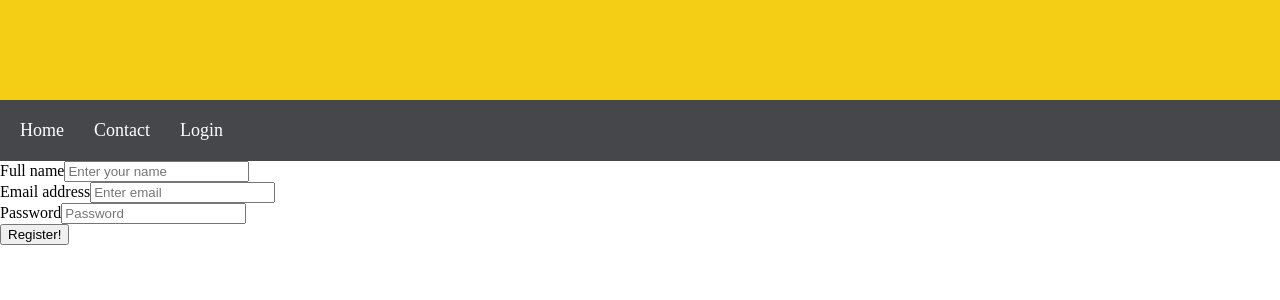
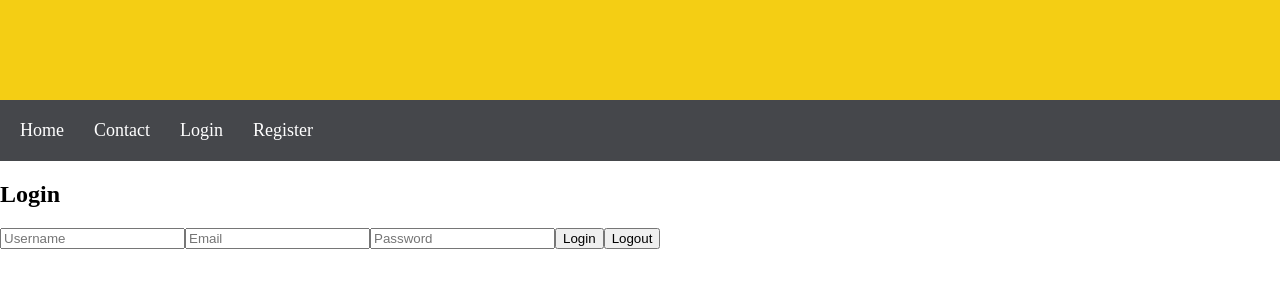
Before and after one commit to Ervpst/Kultuuriklubi, an Angular app in the folder front-end/: page /login in a window 1280 px wide. Shown: the top 300 px of the page. Built offline with nearby package versions, Linux system fonts and the light colour scheme.

Commit message:
Register,Login,Logout frontend
Register toimib, Login ja Logout vaja üle vaadata veel

```diff
--- a/front-end/src/app/app.component.html
+++ b/front-end/src/app/app.component.html
@@ -3,5 +3,6 @@
   <a class="nav-link" routerLink="/home">Home</a>
   <a class="nav-link" routerLink="/contact">Contact</a>
   <a class="nav-link" routerLink="/login">Login</a>
+  <a class="nav-link" routerLink="/register">Register</a>
 </nav>
   <router-outlet></router-outlet>
--- a/front-end/src/app/app.module.ts
+++ b/front-end/src/app/app.module.ts
@@ -2,30 +2,45 @@
 import { NgModule } from '@angular/core';
 import { BrowserModule } from '@angular/platform-browser';
 import { RouterModule, Routes } from '@angular/router';
+import { FormsModule } from '@angular/forms';
+import { HttpClientModule } from '@angular/common/http';
+
 import { AppComponent } from './app.component';
+import { AuthenticationService } from './authentication.service';
+//import { AppRoutingModule } from './app-routing.module';
+
 import { HomeComponent } from './home/home.component';
 import { ContactComponent } from './contact/contact.component';
-import {LoginComponent} from './login/login.component'
+import { LoginComponent} from './login/login.component';
+import { RegisterComponent } from './register/register.component';
+
 
 const routes: Routes = [
   { path: '', redirectTo: '/home', pathMatch: 'full' }, // Redirect to '/home' route
   { path: 'home', component: HomeComponent },
   { path: 'contact', component: ContactComponent },
   { path: 'login', component: LoginComponent },
+  { path: 'register', component: RegisterComponent}
 ];
 
 @NgModule({
     declarations: [
         AppComponent,
+        RegisterComponent,
+        LoginComponent,
     ],
     imports: [
         BrowserModule,
+        HttpClientModule ,
         RouterModule.forRoot(routes),
+        FormsModule,
         HomeComponent,
         ContactComponent,
-        LoginComponent,
+
+
+
     ],
-    providers: [],
+    providers: [AuthenticationService],
     bootstrap: [AppComponent]
 })
 export class AppModule { }
--- /dev/null
+++ b/front-end/src/app/authentication.service.ts
@@ -0,0 +1,49 @@
+import { HttpClient } from '@angular/common/http';
+import { Injectable } from '@angular/core';
+import { Router } from '@angular/router';
+
+interface AuthResponse{
+  token:string
+}
+@Injectable({
+  providedIn: 'root'
+})
+export class AuthenticationService {
+
+  private apiUrl = 'http://localhost:4201/user';
+  token: string|null = null;
+
+  constructor(
+    private http: HttpClient, private router: Router
+  ) { }
+
+  register(name: string, email:string, password: string){
+    return this.http.post(`${this.apiUrl}/signup`, {name, email, password});
+  }
+
+
+  logout(){
+    this.token=null;
+    localStorage.removeItem('jwt');
+    this.router.navigate(['/login']);
+  }
+
+  login(name: string, email: string, password: string){
+    return this.http.post<AuthResponse>(`${this.apiUrl}/login`, {name, email, password});
+  }
+
+  saveToken(token: string){
+    this.token = token;
+    localStorage.setItem('jwt', token);
+  }
+
+  loadToken(){
+    const token = localStorage.getItem('jwt');
+    if(token) this.token = token;
+    return this.token;
+  }
+
+  isAuthenticated(){
+    return !!this.loadToken();
+  }
+}
--- a/front-end/src/app/login/login.component.html
+++ b/front-end/src/app/login/login.component.html
@@ -1,15 +1,20 @@
-<form >
-    <div class="form-group">
-      <label for="name">Full name</label>
-      <input type="text" class="form-control" name="name" placeholder="Enter your name">
-    </div>
-    <div class="form-group">
-      <label for="email">Email address</label>
-      <input type="email" class="form-control" name="email" placeholder="Enter email">
-    </div>
-    <div class="form-group">
-      <label for="password">Password</label>
-      <input type="password" class="form-control" name="password" placeholder="Password" >
-    </div>
-    <button type="submit" class="btn btn-default">Register!</button>
+<div class="max-w-sm mx-auto mt-10 p-6 border-gray-300 rounded">
+  <h2 class="text-2xl font-bold mb-4">Login</h2>
+
+  <form (submit)="onSubmit(regForm)" #regForm="ngForm">
+    <input
+    [(ngModel)]="name"
+    type="text" name="name" placeholder="Username" required class="block w-full mb-3 p-2 border">
+    <input
+    [(ngModel)]="email"
+    type="text" name="email" placeholder="Email" required class="block w-full mb-3 p-2 border">
+
+    <input
+    [(ngModel)]="password"
+    type="password" name="password" placeholder="Password" required class="block w-full mb-3 p-2 border">
+    <button
+    type="submit"  class="bg-blue-600 text-white px-4 py-2 rounded w-full"
+    >Login</button>
+    <button (click)="logout()" class="bg-red-500 px-3 py-1 rounded">Logout</button>
   </form>
+</div>
--- a/front-end/src/app/login/login.component.ts
+++ b/front-end/src/app/login/login.component.ts
@@ -1,12 +1,43 @@
 import { Component } from '@angular/core';
+import { AuthenticationService } from '../authentication.service';
+import { Router } from '@angular/router';
+import { NgForm, FormsModule } from '@angular/forms';
+import { CommonModule } from '@angular/common';
+
+
 
 @Component({
   selector: 'app-login',
-  standalone: true,
-  imports: [],
   templateUrl: './login.component.html',
-  styleUrl: './login.component.css'
+  styleUrl: './login.component.css',
+
 })
 export class LoginComponent {
 
+  name = '';
+  email = '';
+  password = '';
+
+  constructor(private authenticationService: AuthenticationService, private router: Router){}
+
+  onSubmit(form: NgForm){
+    if(form.valid){
+      this.authenticationService.login(this.name, this.email, this.password)
+      .subscribe({
+        next:(res)=>{
+          this.authenticationService.saveToken(res.token);
+          this.router.navigate(['/home']);
+        },
+       error: (err)=>{
+        console.error('Login failed: ', err);
+        alert('Login failed '+ (err.error.error)|| 'Check credentials')
+       }
+      });
+    }
+  }
+  logout(){
+    this.authenticationService.logout();
+    this.router.navigate(['/login']);
+  }
+
 }
--- a/front-end/src/app/register/register.component.html
+++ b/front-end/src/app/register/register.component.html
@@ -1 +1,21 @@
-<p>register works!</p>
+<div class="max-w-sm mx-auto mt-10 p-6 border-gray-300 rounded">
+  <h2 class="text-2xl font-bold mb-4">Register</h2>
+
+  <form (submit)="onSubmit(regForm)" #regForm="ngForm">
+    <input
+    [(ngModel)]="name"
+    type="text" name="name" placeholder="Username" required class="block w-full mb-3 p-2 border">
+    <input
+    [(ngModel)]="email"
+    type="text" name="email" placeholder="Email" required class="block w-full mb-3 p-2 border">
+
+    <input
+    [(ngModel)]="password"
+
+    type="password" name="password" placeholder="Password" required class="block w-full mb-3 p-2 border">
+
+    <button
+    type="submit"  class="bg-blue-600 text-white px-4 py-2 rounded w-full"
+    >Sign up</button>
+  </form>
+</div>
--- a/front-end/src/app/register/register.component.ts
+++ b/front-end/src/app/register/register.component.ts
@@ -1,12 +1,36 @@
 import { Component } from '@angular/core';
+import { AuthenticationService } from '../authentication.service';
+
+import { Router } from '@angular/router';
+import { FormsModule, NgForm } from '@angular/forms';
+
 
 @Component({
   selector: 'app-register',
-  standalone: true,
-  imports: [],
   templateUrl: './register.component.html',
   styleUrl: './register.component.css'
 })
 export class RegisterComponent {
 
+  name = '';
+  email = '';
+  password = '';
+
+  constructor(private authenticationService: AuthenticationService, private router: Router){}
+
+  onSubmit(form: NgForm){
+    if(form.valid){
+      this.authenticationService.register(this.name, this.email, this.password)
+      .subscribe({
+        next: () => {
+          alert('Registration successful! Please log in.');
+          this.router.navigate(['/login']);
+        },
+        error: (err) => {
+          console.error('Registration failed.', err);
+          alert('Registration failed: ' + (err.error?.message || "Unknown error"));
+        }
+      });
+    }
+  }
 }
```
Also changed, not shown: 1 other file (tests, documents, lock files or other folders).
